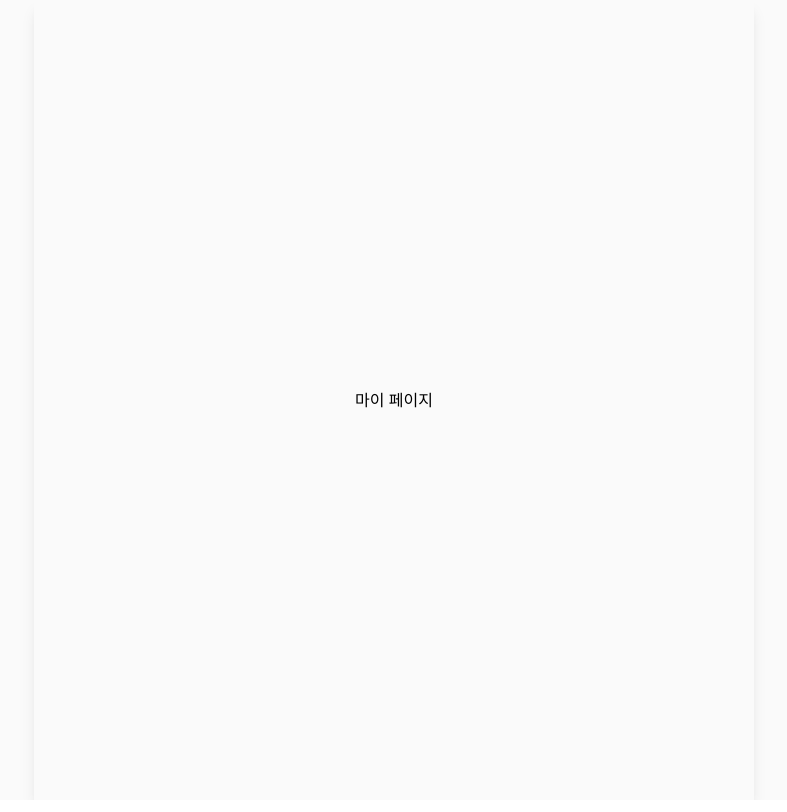
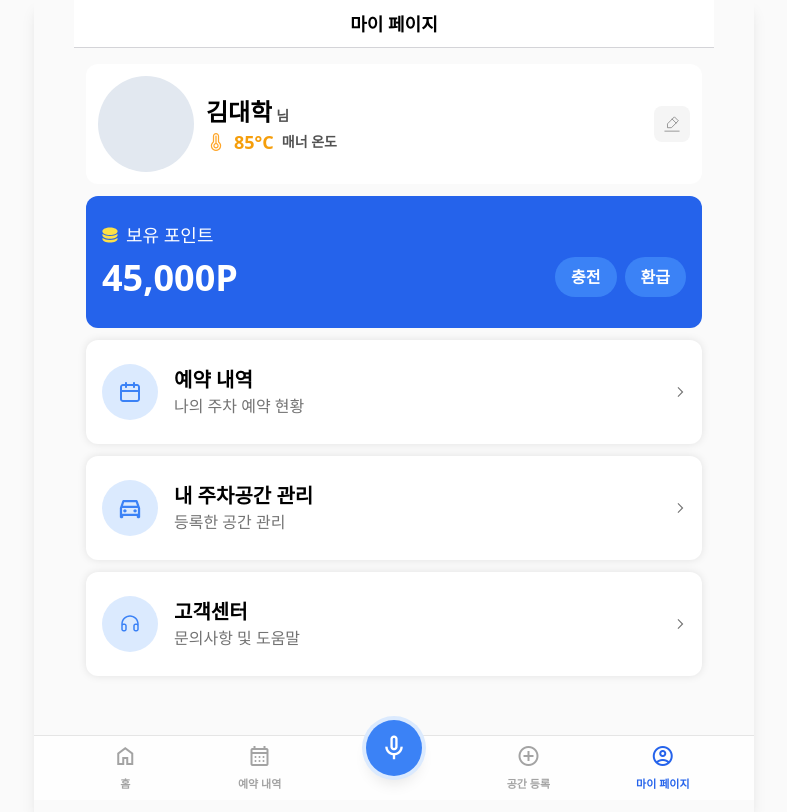
Before and after one commit to CampusPark/CampusPark-FE, a React (Vite) app: page /mypage in a window 1280 px wide. Shown: the whole page, without its empty margins (246-1033 px from the left). Built offline with nearby package versions, Linux system fonts and the light colour scheme.

Commit message:
feat: mypage ui/ux 구현, 라우터 설정

```diff
--- a/src/pages/MyPage.tsx
+++ b/src/pages/MyPage.tsx
@@ -0,0 +1,202 @@
+import React from "react";
+import { useNavigate } from "react-router-dom";
+import Header from "@/components/Header";
+import BottomNav from "@/components/layout/BottomNav";
+import { ROUTE_PATH } from "@/routes/paths";
+
+export default function MyPage() {
+  const nav = useNavigate();
+
+  return (
+    <div className="min-h-svh w-full bg-zinc-50">
+      {/* responsive container */}
+      <div className="relative mx-auto min-h-svh w-full max-w-[420px] sm:max-w-[480px] md:max-w-[640px] flex flex-col overflow-hidden">
+        <div className="flex-1 bg-neutral-50 flex flex-col items-stretch gap-2">
+          {/* Header */}
+          <Header title="마이 페이지" />
+
+          <div className="w-full px-3 pt-2 flex flex-col gap-3 pb-[calc(88px+env(safe-area-inset-bottom))]">
+            {/* Profile card */}
+            <div className="w-full bg-white rounded-xl p-3 flex flex-col sm:flex-row sm:items-center gap-3">
+              {/* avatar */}
+              <div className="flex items-center gap-3">
+                <div className="size-20 sm:size-24 rounded-full bg-slate-200 shrink-0" />
+                {/* name + temp on small screens stack next to avatar; on larger, move to right column */}
+              </div>
+
+              {/* right column (name + temp) */}
+              <div className="hidden sm:flex flex-col justify-center flex-1 min-w-0">
+                <div className="flex items-baseline gap-1">
+                  <span className="text-2xl font-semibold truncate">
+                    김대학
+                  </span>
+                  <span className="text-sm font-semibold text-neutral-600">
+                    님
+                  </span>
+                </div>
+                <div className="mt-1 flex items-center gap-2">
+                  <img
+                    src="/assets/mypage_temperature.svg"
+                    alt="temperatureIcon"
+                    className="w-5 h-5"
+                  />
+                  <span className="text-amber-500 text-lg font-bold leading-none">
+                    85°C
+                  </span>
+                  <span className="text-neutral-600 text-sm font-semibold leading-none">
+                    매너 온도
+                  </span>
+                </div>
+              </div>
+
+              {/* settings button */}
+              <button
+                type="button"
+                aria-label="프로필 설정"
+                className="ml-auto self-start sm:self-auto p-2 rounded-lg bg-neutral-100 hover:bg-neutral-200 transition-colors"
+                onClick={() => nav(ROUTE_PATH.MYPAGE)}
+              >
+                <img
+                  src="/assets/mypage_edit.svg"
+                  alt="edit icon"
+                  className="w-5 h-5"
+                />
+              </button>
+            </div>
+
+            {/* Points card */}
+            <div className="w-full bg-blue-600 rounded-xl px-4 py-7 flex flex-col gap-2">
+              <div className="flex items-center gap-2">
+                <img
+                  src="/assets/mypage_coin.svg"
+                  alt="point icon"
+                  className="w-4 h-4"
+                />
+                <span className="text-white text-lg font-medium leading-tight">
+                  보유 포인트
+                </span>
+              </div>
+
+              <div className="flex flex-wrap items-center gap-2">
+                <div className="flex-1 min-w-[160px]">
+                  <span className="block text-white text-4xl font-bold leading-tight">
+                    45,000P
+                  </span>
+                </div>
+
+                <div className="flex items-center gap-2">
+                  <button
+                    type="button"
+                    className="h-10 px-4 rounded-3xl bg-blue-500 hover:bg-blue-400 text-white text-base font-semibold transition-colors"
+                    onClick={() => nav(`${ROUTE_PATH.MYPAGE}?action=charge`)}
+                  >
+                    충전
+                  </button>
+                  <button
+                    type="button"
+                    className="h-10 px-4 rounded-3xl bg-blue-500 hover:bg-blue-400 text-white text-base font-semibold transition-colors"
+                    onClick={() => nav(`${ROUTE_PATH.MYPAGE}?action=withdraw`)}
+                  >
+                    환급
+                  </button>
+                </div>
+              </div>
+            </div>
+
+            {/* Card 버튼 공통 스타일 */}
+            <CardButton
+              title="예약 내역"
+              subtitle="나의 주차 예약 현황"
+              onClick={() => nav(ROUTE_PATH.RESERVATIONS)}
+              leftIcon={
+                <img
+                  src="/assets/mypage_calendar.svg"
+                  alt="reservation icon"
+                  className="w-6 h-6"
+                />
+              }
+            />
+            <CardButton
+              title="내 주차공간 관리"
+              subtitle="등록한 공간 관리"
+              onClick={() => nav(ROUTE_PATH.MONITOR)}
+              leftIcon={
+                <img
+                  src="/assets/mypage_car.svg"
+                  alt="parking space icon"
+                  className="w-7 h-7"
+                />
+              }
+            />
+            <CardButton
+              title="고객센터"
+              subtitle="문의사항 및 도움말"
+              onClick={() => nav(`${ROUTE_PATH.MYPAGE}?tab=help`)}
+              className="mb-12"
+              leftIcon={
+                <img
+                  src="/assets/mypage_call.svg"
+                  alt="help icon"
+                  className="w-6 h-6"
+                />
+              }
+            />
+          </div>
+
+          {/* Bottom Nav */}
+          <BottomNav />
+        </div>
+      </div>
+    </div>
+  );
+}
+
+/** 공통 카드 버튼: 가로/세로 auto-layout + 반응형 폭 */
+function CardButton({
+  title,
+  subtitle,
+  onClick,
+  leftIcon,
+  className = "",
+}: {
+  title: string;
+  subtitle: string;
+  onClick: () => void;
+  leftIcon: React.ReactNode; // 👈 아이콘을 외부에서 주입
+  className?: string;
+}) {
+  return (
+    <button
+      type="button"
+      onClick={onClick}
+      className={`w-full bg-white rounded-xl shadow-[0_0_8.2px_0_rgba(0,0,0,0.10)] px-4 py-6
+                   flex items-center gap-4 hover:bg-neutral-50 transition-colors ${className}`}
+    >
+      {/* left icon */}
+      <div className="size-14 rounded-full bg-blue-100 grid place-items-center shrink-0">
+        {leftIcon}
+      </div>
+
+      {/* text area */}
+      <div className="flex-1 min-w-0">
+        <div className="text-left gap-1 flex flex-col">
+          <div className="text-black text-xl font-semibold leading-tight truncate">
+            {title}
+          </div>
+          <div className="text-neutral-500 text-base font-medium leading-tight truncate">
+            {subtitle}
+          </div>
+        </div>
+      </div>
+
+      {/* chevron */}
+      <div className="shrink-0">
+        <img
+          src="/assets/mypage_shevron.svg"
+          alt="chevron icon"
+          className="w-3 h-3"
+        />
+      </div>
+    </button>
+  );
+}
--- a/src/routes/router.tsx
+++ b/src/routes/router.tsx
@@ -11,9 +11,9 @@ import SpacesPageStep5 from "@/pages/owner/SpacesPageStep5";
 import HomePage from "@/pages/HomePage";
 import SearchPage from "@/pages/search/SearchPage";
 import SpotDetailPage from "@/pages/SpotDetailPage";
+import MyPage from "@/pages/MyPage";
 
 const ReservationsPage = () => <div>예약 내역 페이지</div>;
-const MyPage = () => <div>마이 페이지</div>;
 
 export default function AppRouter() {
   return (
@@ -36,8 +36,9 @@ export default function AppRouter() {
       <Route path={ROUTE_PATH.REGISTER_STEP4} element={<SpacesPageStep4 />} />
       <Route path={ROUTE_PATH.REGISTER_STEP5} element={<SpacesPageStep5 />} />
 
+      <Route path={ROUTE_PATH.MONITOR} element={<MonitorPage />} />
+
       <Route path={ROUTE_PATH.MYPAGE} element={<MyPage />} />
-      <Route path={ROUTE_PATH.MONITOR} element={<MonitorPage />} />
 
       {/* (선택) 없는 경로 404 처리 */}
       {/* <Route path="*" element={<Navigate to={ROUTE_PATH.ONBOARDING} replace />} /> */}
```
